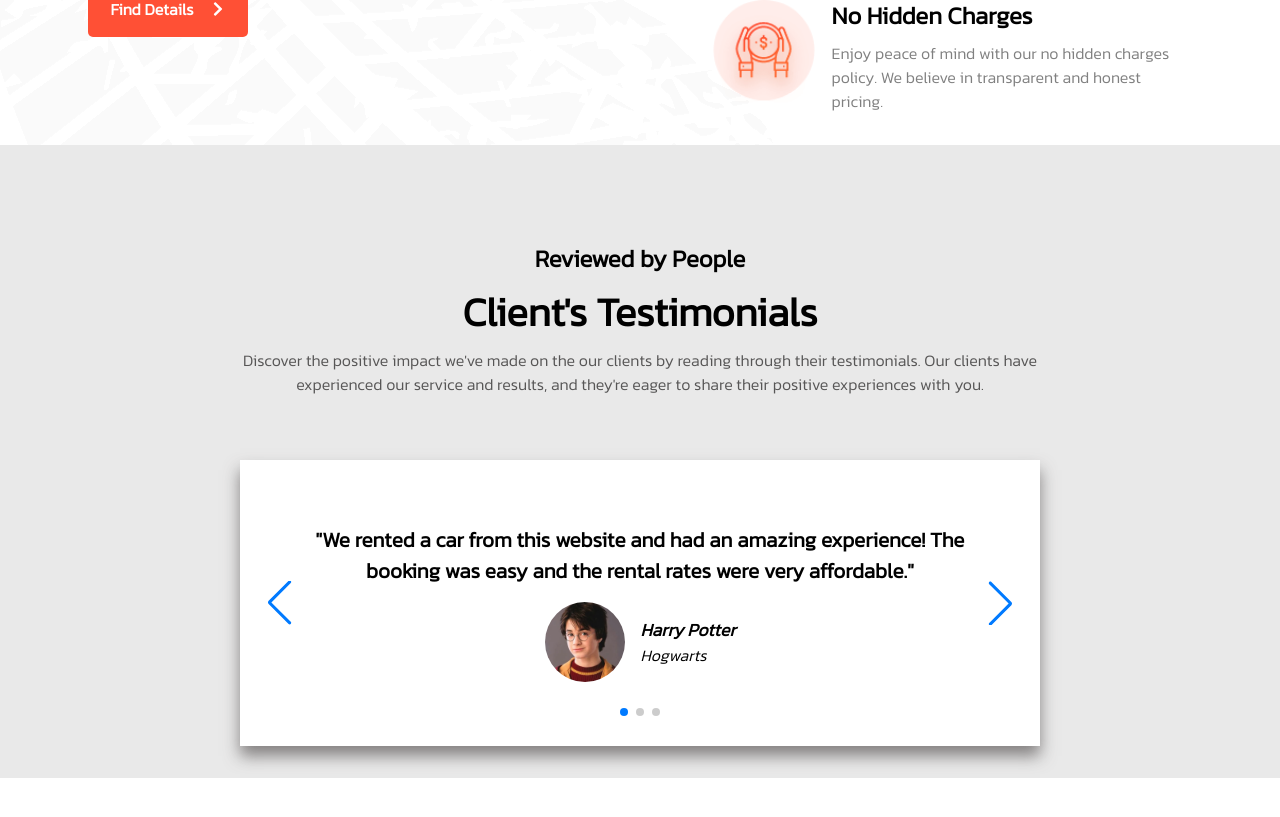
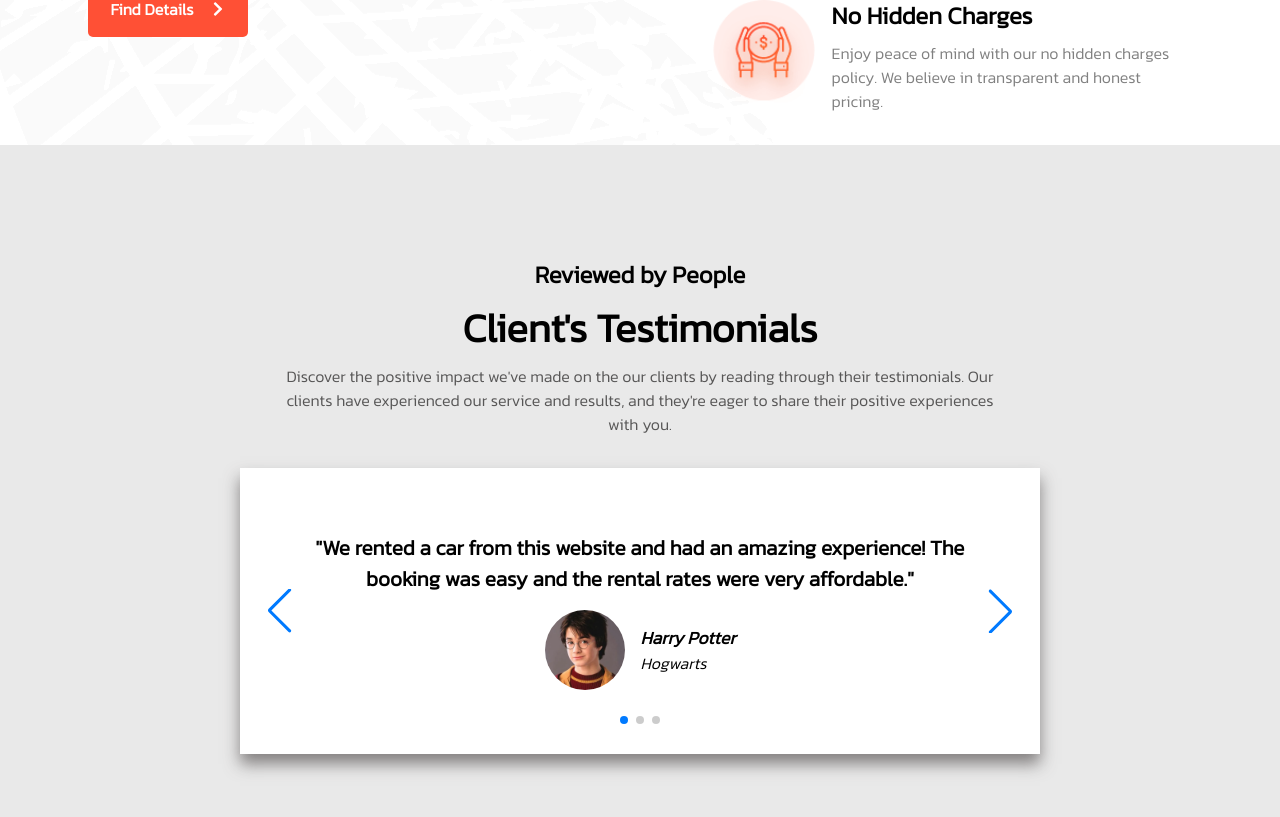
Before and after one commit to milanMilicic/car-project, a React (Create React App) app: page / in a window 1280 px wide. Shown: the part 3802-4619 px from the top of the page. Before the commit the page ends 4580 px from the top, so only its background shows below. Built offline with nearby package versions, Linux system fonts and the light colour scheme.

Commit message:
Add border radius

```diff
--- a/src/components/Testimonials/Testimonials.scss
+++ b/src/components/Testimonials/Testimonials.scss
@@ -1,5 +1,5 @@
 #testimonials-section {
-    padding: 2rem 0;
+    padding: 7rem 0;
     background: #e9e9e9;
 
     .testimonials-container {
@@ -9,12 +9,10 @@
         align-items: center;
 
         .text-container {
-            display: flex;
-            flex-direction: column;
-            align-items: center;
             text-align: center;
-            margin: 4rem;
             max-width: 50rem;
+            margin: 0px auto;
+            padding: 0 2rem 2rem 2rem;
 
 
             h4 {
@@ -94,6 +92,10 @@
                 width: 100%;
                 height: 100%;
             }
+
+            @media(max-width: 500px){
+                border-radius: 15px;
+            }
         }
     }
 }
```
